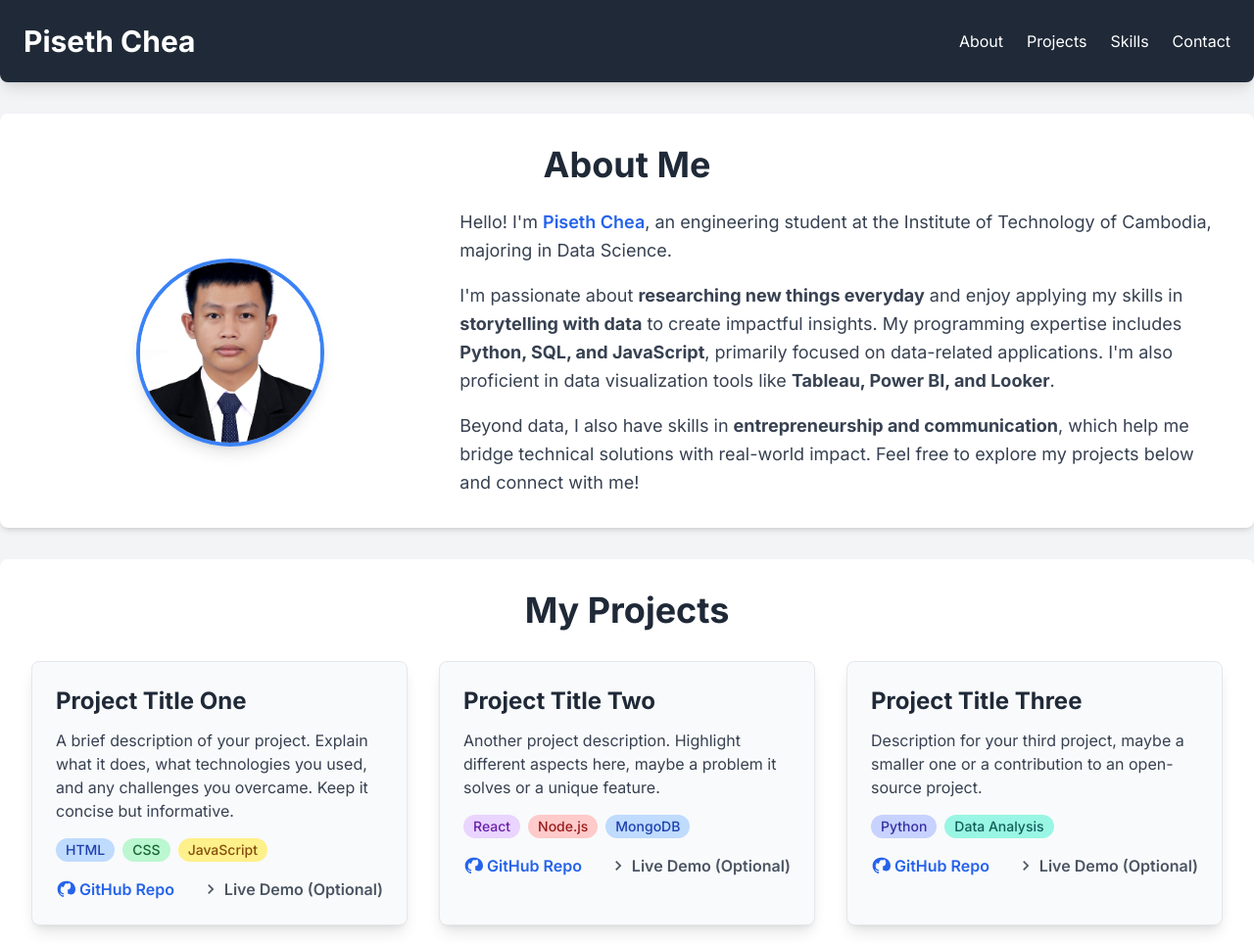
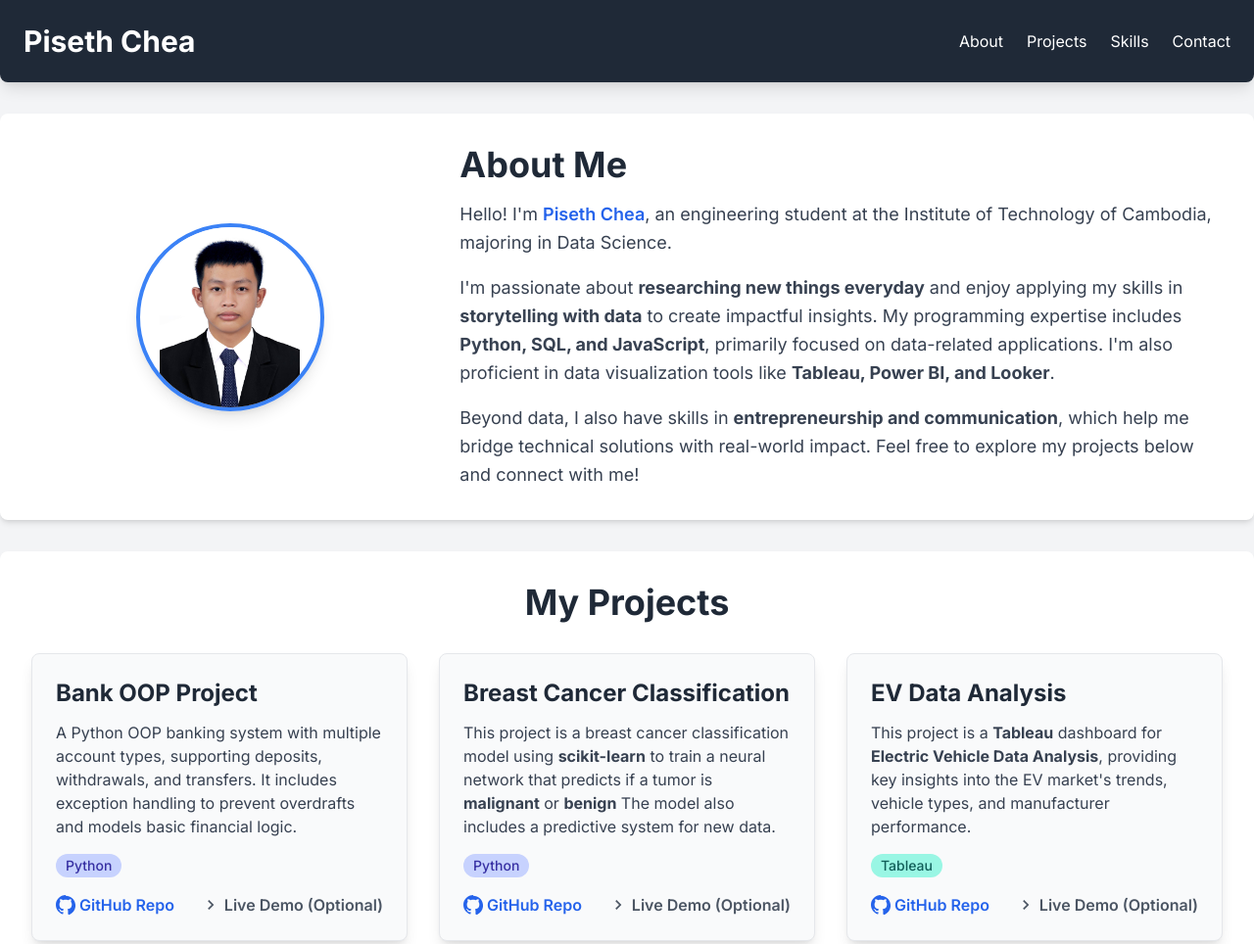
Before and after one commit to PISETH-CHEA/PisethChea.github.io, a plain HTML site: page index.html in a window 1280 px wide. Shown: the top 964 px of the page at 98% size. Drawn offline with nearby package versions, Linux system fonts and the light colour scheme.

Commit message:
Update About ME section

```diff
--- a/index.html
+++ b/index.html
@@ -66,25 +66,41 @@
       id="about"
       class="container mx-auto p-8 my-8 bg-white rounded-lg shadow-md"
     >
-      <h2 class="text-4xl font-extrabold text-center mb-6 text-gray-800">
-        About Me
-      </h2>
-      <div class="flex flex-col md:flex-row items-center gap-8">
-        <div class="md:w-1/3 flex justify-center flex-shrink-0">
-          <!-- Placeholder for your profile picture. Replace this src with your actual image URL. -->
+      <div class="flex flex-col md:flex-row md:items-center items-center gap-8">
+        <!-- On mobile, text above the picture -->
+        <div
+          class="md:w-1/3 flex flex-col items-center justify-center flex-shrink-0"
+        >
+          <!-- Show heading only on mobile -->
+          <h2
+            class="text-4xl font-extrabold mb-4 text-gray-800 md:hidden text-center w-full"
+          >
+            About Me
+          </h2>
+
           <img
             src="./Piseth.jpg"
             alt="Piseth Chea Profile Photo"
-            class="w-48 h-48 rounded-full object-cover shadow-lg border-4 border-blue-500"
+            class="w-48 h-48 rounded-full object-contain shadow-lg border-4 border-blue-500"
           />
         </div>
+
+        <!-- Text Content -->
         <div class="md:w-2/3 text-lg leading-relaxed text-gray-700">
+          <!-- Show heading only on md+ -->
+          <h2
+            class="hidden md:block text-4xl font-extrabold mb-4 text-gray-800"
+          >
+            About Me
+          </h2>
+
           <p class="mb-4">
             Hello! I'm
             <span class="font-semibold text-blue-600">Piseth Chea</span>, an
             engineering student at the Institute of Technology of Cambodia,
             majoring in Data Science.
           </p>
+
           <p class="mb-4">
             I'm passionate about
             <strong>researching new things everyday</strong> and enjoy applying
@@ -94,6 +110,7 @@
             data-related applications. I'm also proficient in data visualization
             tools like <strong>Tableau, Power BI, and Looker</strong>.
           </p>
+
           <p>
             Beyond data, I also have skills in
             <strong>entrepreneurship and communication</strong>, which help me
@@ -118,38 +135,29 @@
           class="bg-gray-50 p-6 rounded-lg shadow-lg hover:shadow-xl transition-shadow duration-300 border border-gray-200"
         >
           <h3 class="text-2xl font-bold text-gray-800 mb-3">
-            Project Title One
+            Bank OOP Project
           </h3>
           <p class="text-gray-700 mb-4">
-            A brief description of your project. Explain what it does, what
-            technologies you used, and any challenges you overcame. Keep it
-            concise but informative.
+            A Python OOP banking system with multiple account types, supporting
+            deposits, withdrawals, and transfers. It includes exception handling
+            to prevent overdrafts and models basic financial logic.
           </p>
           <div class="flex flex-wrap gap-2 mb-4">
             <span
-              class="bg-blue-200 text-blue-800 text-sm font-medium px-2.5 py-0.5 rounded-full"
-              >HTML</span
-            >
-            <span
-              class="bg-green-200 text-green-800 text-sm font-medium px-2.5 py-0.5 rounded-full"
-              >CSS</span
-            >
-            <span
-              class="bg-yellow-200 text-yellow-800 text-sm font-medium px-2.5 py-0.5 rounded-full"
-              >JavaScript</span
+              class="bg-indigo-200 text-indigo-800 text-sm font-medium px-2.5 py-0.5 rounded-full"
+              >Python</span
             >
           </div>
+
           <div class="flex justify-between items-center">
             <a
-              href="https://github.com/PISETH-CHEA"
+              href="https://github.com/PISETH-CHEA/Bank-OOP-Project"
               target="_blank"
               class="text-blue-600 hover:text-blue-800 font-semibold flex items-center"
             >
               <svg class="w-5 h-5 mr-1" fill="currentColor" viewBox="0 0 24 24">
                 <path
-                  fill-rule="evenodd"
-                  d="M12 2C6.477 2 2 6.484 2 12.017c0 4.425 2.865 8.18 6.839 9.504.498.09.682-.217.682-.483 0-.237-.007-.866-.012-1.703-2.758.592-3.344-1.166-3.344-1.166-.44-.933-1.07-1.188-1.07-1.188-.879-.593.07-.582.07-.582.969.069 1.485.934 1.485.934.855 1.484 2.235 1.055 2.785.808.087-.627.333-1.055.607-1.298-2.11-.229-4.334-1.05-4.334-4.681 0-1.03.367-1.872 1.023-2.513-.103-.228-.44-.1.03-.98 0 0 .837-.253 2.747.969A9.97 9.97 0 0112 5.09c.85.004 1.701.122 2.493.364 1.909-1.222 2.747-.969 2.747-.969.471.88.134.752.031.98.654.641 1.023 1.483 1.023 2.513 0 3.638-2.228 4.444-4.345 4.673.359.309.678.914.678 1.846 0 1.334-.012 2.41-.012 2.72 0 .263.18.572.688.484C21.137 20.281 24 16.514 24 12.017 24 6.484 19.522 2 14 2h-2z"
-                  clip-rule="evenodd"
+                  d="M12 0c-6.626 0-12 5.373-12 12 0 5.302 3.438 9.8 8.207 11.387.599.111.793-.261.793-.577 0-.285-.01-1.04-.015-2.04-3.338.724-4.042-1.61-4.042-1.61-.542-1.355-1.326-1.714-1.326-1.714-1.087-.744.084-.729.084-.729 1.205.084 1.838 1.236 1.838 1.236 1.07 1.835 2.809 1.305 3.495.998.108-.776.417-1.305.76-1.605-2.665-.3-5.466-1.332-5.466-5.93 0-1.31.464-2.381 1.236-3.221-.124-.3-1.31-3.04.094-3.179 0 0 1.009-.322 3.301 1.23.957-.266 1.983-.399 3.003-.404 1.02.005 2.046.138 3.006.404 2.291-1.552 3.297-1.23 3.297-1.23 1.404.14 0.124 2.879.094 3.179.771.84 1.236 1.911 1.236 3.221 0 4.61-2.805 5.624-5.474 5.921.43.372.823 1.102.823 2.222 0 1.606-.015 2.896-.015 3.286 0 .315.195.694.8 1.571 4.881-1.59 8.358-6.08 8.358-11.387 0-6.627-5.373-12-12-12z"
                 ></path>
               </svg>
               GitHub Repo
@@ -172,37 +180,30 @@
           class="bg-gray-50 p-6 rounded-lg shadow-lg hover:shadow-xl transition-shadow duration-300 border border-gray-200"
         >
           <h3 class="text-2xl font-bold text-gray-800 mb-3">
-            Project Title Two
+            Breast Cancer Classification
           </h3>
           <p class="text-gray-700 mb-4">
-            Another project description. Highlight different aspects here, maybe
-            a problem it solves or a unique feature.
+            This project is a breast cancer classification model using
+            <strong>scikit-learn</strong> to train a neural network that
+            predicts if a tumor is <strong>malignant</strong> or
+            <strong>benign</strong> The model also includes a predictive system
+            for new data.
           </p>
           <div class="flex flex-wrap gap-2 mb-4">
             <span
-              class="bg-purple-200 text-purple-800 text-sm font-medium px-2.5 py-0.5 rounded-full"
-              >React</span
-            >
-            <span
-              class="bg-red-200 text-red-800 text-sm font-medium px-2.5 py-0.5 rounded-full"
-              >Node.js</span
-            >
-            <span
-              class="bg-blue-200 text-blue-800 text-sm font-medium px-2.5 py-0.5 rounded-full"
-              >MongoDB</span
+              class="bg-indigo-200 text-indigo-800 text-sm font-medium px-2.5 py-0.5 rounded-full"
+              >Python</span
             >
           </div>
           <div class="flex justify-between items-center">
             <a
-              href="https://github.com/PISETH-CHEA"
+              href="https://github.com/PISETH-CHEA/ML-Breast-Cancer/tree/main"
               target="_blank"
               class="text-blue-600 hover:text-blue-800 font-semibold flex items-center"
             >
               <svg class="w-5 h-5 mr-1" fill="currentColor" viewBox="0 0 24 24">
                 <path
-                  fill-rule="evenodd"
-                  d="M12 2C6.477 2 2 6.484 2 12.017c0 4.425 2.865 8.18 6.839 9.504.498.09.682-.217.682-.483 0-.237-.007-.866-.012-1.703-2.758.592-3.344-1.166-3.344-1.166-.44-.933-1.07-1.188-1.07-1.188-.879-.593.07-.582.07-.582.969.069 1.485.934 1.485.934.855 1.484 2.235 1.055 2.785.808.087-.627.333-1.055.607-1.298-2.11-.229-4.334-1.05-4.334-4.681 0-1.03.367-1.872 1.023-2.513-.103-.228-.44-.1.03-.98 0 0 .837-.253 2.747.969A9.97 9.97 0 0112 5.09c.85.004 1.701.122 2.493.364 1.909-1.222 2.747-.969 2.747-.969.471.88.134.752.031.98.654.641 1.023 1.483 1.023 2.513 0 3.638-2.228 4.444-4.345 4.673.359.309.678.914.678 1.846 0 1.334-.012 2.41-.012 2.72 0 .263.18.572.688.484C21.137 20.281 24 16.514 24 12.017 24 6.484 19.522 2 14 2h-2z"
-                  clip-rule="evenodd"
+                  d="M12 0c-6.626 0-12 5.373-12 12 0 5.302 3.438 9.8 8.207 11.387.599.111.793-.261.793-.577 0-.285-.01-1.04-.015-2.04-3.338.724-4.042-1.61-4.042-1.61-.542-1.355-1.326-1.714-1.326-1.714-1.087-.744.084-.729.084-.729 1.205.084 1.838 1.236 1.838 1.236 1.07 1.835 2.809 1.305 3.495.998.108-.776.417-1.305.76-1.605-2.665-.3-5.466-1.332-5.466-5.93 0-1.31.464-2.381 1.236-3.221-.124-.3-1.31-3.04.094-3.179 0 0 1.009-.322 3.301 1.23.957-.266 1.983-.399 3.003-.404 1.02.005 2.046.138 3.006.404 2.291-1.552 3.297-1.23 3.297-1.23 1.404.14 0.124 2.879.094 3.179.771.84 1.236 1.911 1.236 3.221 0 4.61-2.805 5.624-5.474 5.921.43.372.823 1.102.823 2.222 0 1.606-.015 2.896-.015 3.286 0 .315.195.694.8 1.571 4.881-1.59 8.358-6.08 8.358-11.387 0-6.627-5.373-12-12-12z"
                 ></path>
               </svg>
               GitHub Repo
@@ -226,33 +227,29 @@
           class="bg-gray-50 p-6 rounded-lg shadow-lg hover:shadow-xl transition-shadow duration-300 border border-gray-200"
         >
           <h3 class="text-2xl font-bold text-gray-800 mb-3">
-            Project Title Three
+            EV Data Analysis
           </h3>
           <p class="text-gray-700 mb-4">
-            Description for your third project, maybe a smaller one or a
-            contribution to an open-source project.
+            This project is a <strong>Tableau</strong> dashboard for
+            <strong>Electric Vehicle Data Analysis</strong>, providing key
+            insights into the EV market's trends, vehicle types, and
+            manufacturer performance.
           </p>
           <div class="flex flex-wrap gap-2 mb-4">
             <span
-              class="bg-indigo-200 text-indigo-800 text-sm font-medium px-2.5 py-0.5 rounded-full"
-              >Python</span
-            >
-            <span
               class="bg-teal-200 text-teal-800 text-sm font-medium px-2.5 py-0.5 rounded-full"
-              >Data Analysis</span
+              >Tableau</span
             >
           </div>
           <div class="flex justify-between items-center">
             <a
-              href="https://github.com/PISETH-CHEA"
+              href="https://github.com/PISETH-CHEA/EV-Data-Analysis"
               target="_blank"
               class="text-blue-600 hover:text-blue-800 font-semibold flex items-center"
             >
               <svg class="w-5 h-5 mr-1" fill="currentColor" viewBox="0 0 24 24">
                 <path
-                  fill-rule="evenodd"
-                  d="M12 2C6.477 2 2 6.484 2 12.017c0 4.425 2.865 8.18 6.839 9.504.498.09.682-.217.682-.483 0-.237-.007-.866-.012-1.703-2.758.592-3.344-1.166-3.344-1.166-.44-.933-1.07-1.188-1.07-1.188-.879-.593.07-.582.07-.582.969.069 1.485.934 1.485.934.855 1.484 2.235 1.055 2.785.808.087-.627.333-1.055.607-1.298-2.11-.229-4.334-1.05-4.334-4.681 0-1.03.367-1.872 1.023-2.513-.103-.228-.44-.1.03-.98 0 0 .837-.253 2.747.969A9.97 9.97 0 0112 5.09c.85.004 1.701.122 2.493.364 1.909-1.222 2.747-.969 2.747-.969.471.88.134.752.031.98.654.641 1.023 1.483 1.023 2.513 0 3.638-2.228 4.444-4.345 4.673.359.309.678.914.678 1.846 0 1.334-.012 2.41-.012 2.72 0 .263.18.572.688.484C21.137 20.281 24 16.514 24 12.017 24 6.484 19.522 2 14 2h-2z"
-                  clip-rule="evenodd"
+                  d="M12 0c-6.626 0-12 5.373-12 12 0 5.302 3.438 9.8 8.207 11.387.599.111.793-.261.793-.577 0-.285-.01-1.04-.015-2.04-3.338.724-4.042-1.61-4.042-1.61-.542-1.355-1.326-1.714-1.326-1.714-1.087-.744.084-.729.084-.729 1.205.084 1.838 1.236 1.838 1.236 1.07 1.835 2.809 1.305 3.495.998.108-.776.417-1.305.76-1.605-2.665-.3-5.466-1.332-5.466-5.93 0-1.31.464-2.381 1.236-3.221-.124-.3-1.31-3.04.094-3.179 0 0 1.009-.322 3.301 1.23.957-.266 1.983-.399 3.003-.404 1.02.005 2.046.138 3.006.404 2.291-1.552 3.297-1.23 3.297-1.23 1.404.14 0.124 2.879.094 3.179.771.84 1.236 1.911 1.236 3.221 0 4.61-2.805 5.624-5.474 5.921.43.372.823 1.102.823 2.222 0 1.606-.015 2.896-.015 3.286 0 .315.195.694.8 1.571 4.881-1.59 8.358-6.08 8.358-11.387 0-6.627-5.373-12-12-12z"
                 ></path>
               </svg>
               GitHub Repo
@@ -373,9 +370,7 @@
           >
             <svg class="w-6 h-6 mr-2" fill="currentColor" viewBox="0 0 24 24">
               <path
-                fill-rule="evenodd"
-                d="M12 2C6.477 2 2 6.484 2 12.017c0 4.425 2.865 8.18 6.839 9.504.498.09.682-.217.682-.483 0-.237-.007-.866-.012-1.703-2.758.592-3.344-1.166-3.344-1.166-.44-.933-1.07-1.188-1.07-1.188-.879-.593.07-.582.07-.582.969.069 1.485.934 1.485.934.855 1.484 2.235 1.055 2.785.808.087-.627.333-1.055.607-1.298-2.11-.229-4.334-1.05-4.334-4.681 0-1.03.367-1.872 1.023-2.513-.103-.228-.44-.1.03-.98 0 0 .837-.253 2.747.969A9.97 9.97 0 0112 5.09c.85.004 1.701.122 2.493.364 1.909-1.222 2.747-.969 2.747-.969.471.88.134.752.031.98.654.641 1.023 1.483 1.023 2.513 0 3.638-2.228 4.444-4.345 4.673.359.309.678.914.678 1.846 0 1.334-.012 2.41-.012 2.72 0 .263.18.572.688.484C21.137 20.281 24 16.514 24 12.017 24 6.484 19.522 2 14 2h-2z"
-                clip-rule="evenodd"
+                d="M12 0c-6.626 0-12 5.373-12 12 0 5.302 3.438 9.8 8.207 11.387.599.111.793-.261.793-.577 0-.285-.01-1.04-.015-2.04-3.338.724-4.042-1.61-4.042-1.61-.542-1.355-1.326-1.714-1.326-1.714-1.087-.744.084-.729.084-.729 1.205.084 1.838 1.236 1.838 1.236 1.07 1.835 2.809 1.305 3.495.998.108-.776.417-1.305.76-1.605-2.665-.3-5.466-1.332-5.466-5.93 0-1.31.464-2.381 1.236-3.221-.124-.3-1.31-3.04.094-3.179 0 0 1.009-.322 3.301 1.23.957-.266 1.983-.399 3.003-.404 1.02.005 2.046.138 3.006.404 2.291-1.552 3.297-1.23 3.297-1.23 1.404.14 0.124 2.879.094 3.179.771.84 1.236 1.911 1.236 3.221 0 4.61-2.805 5.624-5.474 5.921.43.372.823 1.102.823 2.222 0 1.606-.015 2.896-.015 3.286 0 .315.195.694.8 1.571 4.881-1.59 8.358-6.08 8.358-11.387 0-6.627-5.373-12-12-12z"
               ></path>
             </svg>
             GitHub Profile
```
